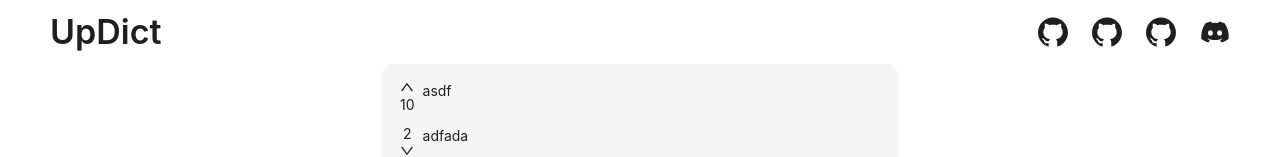
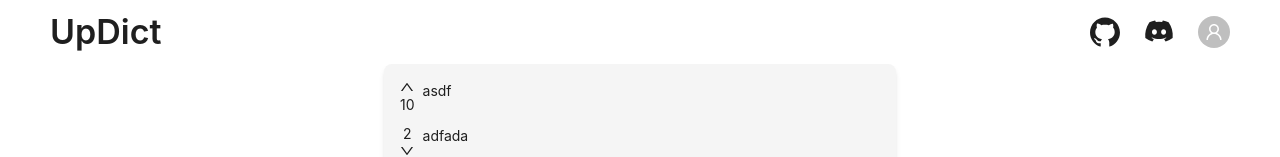
Before and after one commit to abiriadev/sinedict, a React (Vite) app: page / in a window 1280 px wide. Shown: the top 157 px of the page. Built offline with nearby package versions, Linux system fonts and the light colour scheme.

Commit message:
feat: add avatar

```diff
--- a/src/App.tsx
+++ b/src/App.tsx
@@ -1,5 +1,6 @@
 import { useState } from 'react'
 import {
+	Avatar,
 	ConfigProvider,
 	Flex,
 	Layout,
@@ -8,7 +9,10 @@ import {
 import { ArticleData } from './interface'
 import { Article } from './Article'
 import { Content, Header } from 'antd/es/layout/layout'
-import { GithubOutlined } from '@ant-design/icons'
+import {
+	GithubOutlined,
+	UserOutlined,
+} from '@ant-design/icons'
 import { FaDiscord } from 'react-icons/fa'
 
 const data: Array<ArticleData> = [
@@ -103,9 +107,11 @@ function App() {
 						</Typography.Title>
 						<Flex gap="large">
 							<GithubOutlined className="text-3xl" />
-							<GithubOutlined className="text-3xl" />
-							<GithubOutlined className="text-3xl" />
 							<FaDiscord className="text-3xl" />
+							<Avatar
+								className="text-3xl"
+								icon={<UserOutlined />}
+							/>
 						</Flex>
 					</Flex>
 				</Header>
```
